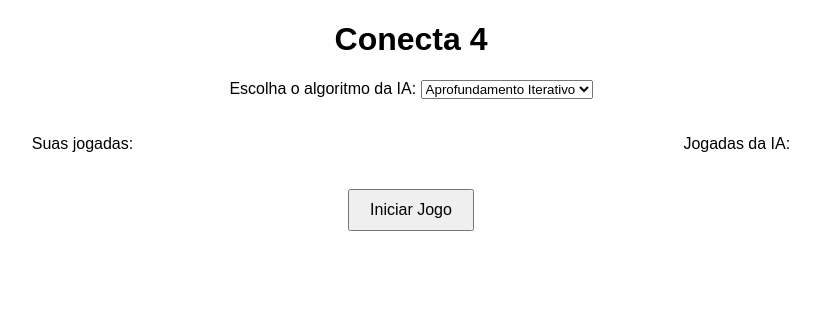
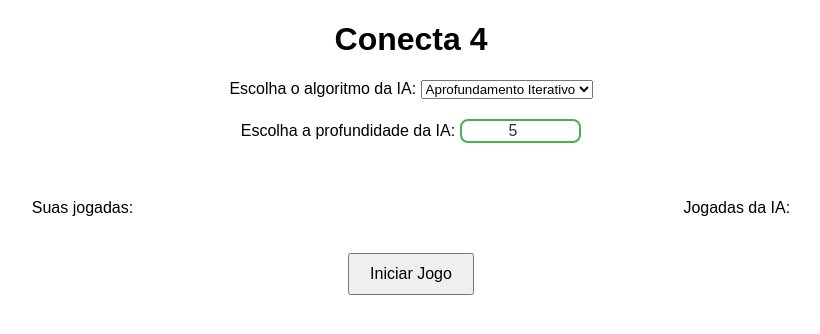
Before and after one commit to ericklaus16/ligue-4, a Flask app: page / in a window 1280 px wide. Shown: the top 334 px of the page, without its empty margins (229-1049 px from the left). Run offline with Flask 3, Linux system fonts and the light colour scheme; some libraries are stand-ins or nearby versions.

Commit message:
add user-defined depth for AI moves; update input handling and UI elements

```diff
--- a/ligue-4/app.py
+++ b/ligue-4/app.py
@@ -237,6 +237,7 @@ def jogar():
     jogador = data['jogador']
     col = data['col']
     algoritmo = data['algoritmo']
+    profundidade_recebida = int(data['profundidade'])
 
     # Jogada do jogador
     tabuleiro = fazer_movimento(tabuleiro, col, jogador)
@@ -246,7 +247,7 @@ def jogar():
         return jsonify({"tabuleiro": tabuleiro, "vitoria": jogador})
 
     # Jogada da IA
-    ia_col, metrics = ia_jogada(tabuleiro, algoritmo=algoritmo, profundidade=6)  # Profundidade de 6
+    ia_col, metrics = ia_jogada(tabuleiro, algoritmo=algoritmo, profundidade=profundidade_recebida)  # Profundidade de 6
     tabuleiro = fazer_movimento(tabuleiro, ia_col, 2)
 
     # Verificar vitória da IA
--- a/ligue-4/static/script.js
+++ b/ligue-4/static/script.js
@@ -51,6 +51,8 @@ function analisarMovimento(index) {
 }
 
 function jogar(col) {
+    const profundidade = document.querySelector("#profundidade").value;
+
     if(podeJogar){
         if (tabuleiro[0][col] !== 0) return; // Coluna cheia
 
@@ -68,7 +70,7 @@ function jogar(col) {
                 jogador: jogador,
                 col: col,
                 algoritmo: algoritmo,
-                profundidade: 3
+                profundidade: profundidade
             })
         })
         .then(response => response.json())
--- a/ligue-4/static/style.css
+++ b/ligue-4/static/style.css
@@ -6,6 +6,17 @@ body {
 .container {
     max-width: 60%;
     margin: auto;
+}
+
+#profundidade {
+    width: 15%;
+    margin: 20px auto;
+    font-size: 16px;
+    text-align: center;
+    border: 2px solid #4CAF50;
+    border-radius: 8px;
+    color: #333;
+    transition: all 0.3s ease-in-out;
 }
 
 .linha {
--- a/ligue-4/templates/index.html
+++ b/ligue-4/templates/index.html
@@ -15,6 +15,11 @@
                 <option value="iterativo">Aprofundamento Iterativo</option>
                 <option value="alpha_beta">Poda Alpha-Beta</option>
             </select>
+            <br/>
+            <div>
+                <label for="profundidade">Escolha a profundidade da IA:</label>
+                <input type="number" id="profundidade" placeholder="Profundidade" min="1" max="10" value="5">
+            </div>
         </div>
         <div id="jogo">
             <div id="jogador">
```
